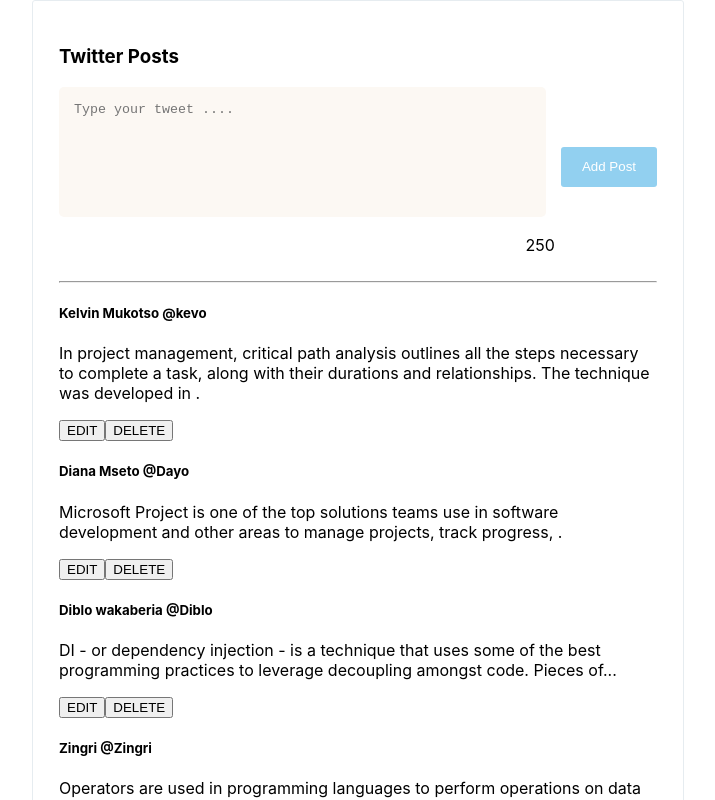
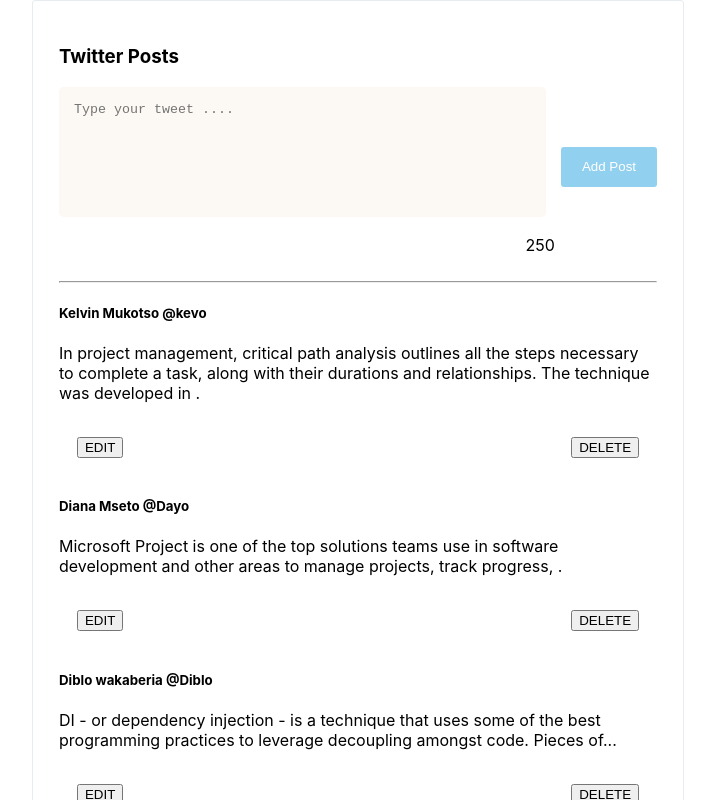
Before and after one commit to mukotso/React-twitter-posts, a React (Create React App) app: page / in a window 1280 px wide. Shown: the top 800 px of the page, without its empty margins (282-997 px from the left). Built offline with nearby package versions, Linux system fonts and the light colour scheme.

Commit message:
added styles for font awesome and tweet styling

```diff
--- a/src/index.css
+++ b/src/index.css
@@ -65,3 +65,23 @@ textarea:focus,textarea:hover {
   border-radius: 3px;
   border: 1px solid #e6ecf0;
 }
+
+.footer{
+  display:flex;
+  justify-content: space-between;
+  padding:3%;
+}
+
+.fa{
+margin-left:10px;
+  font-size:20px;
+}
+.fa-edit, .fa-trash{
+  color:darkcyan;
+}
+.fa-heart{
+  color:red;
+}
+.fa-comment , .fa-refresh{
+  color:green;
+}
```
